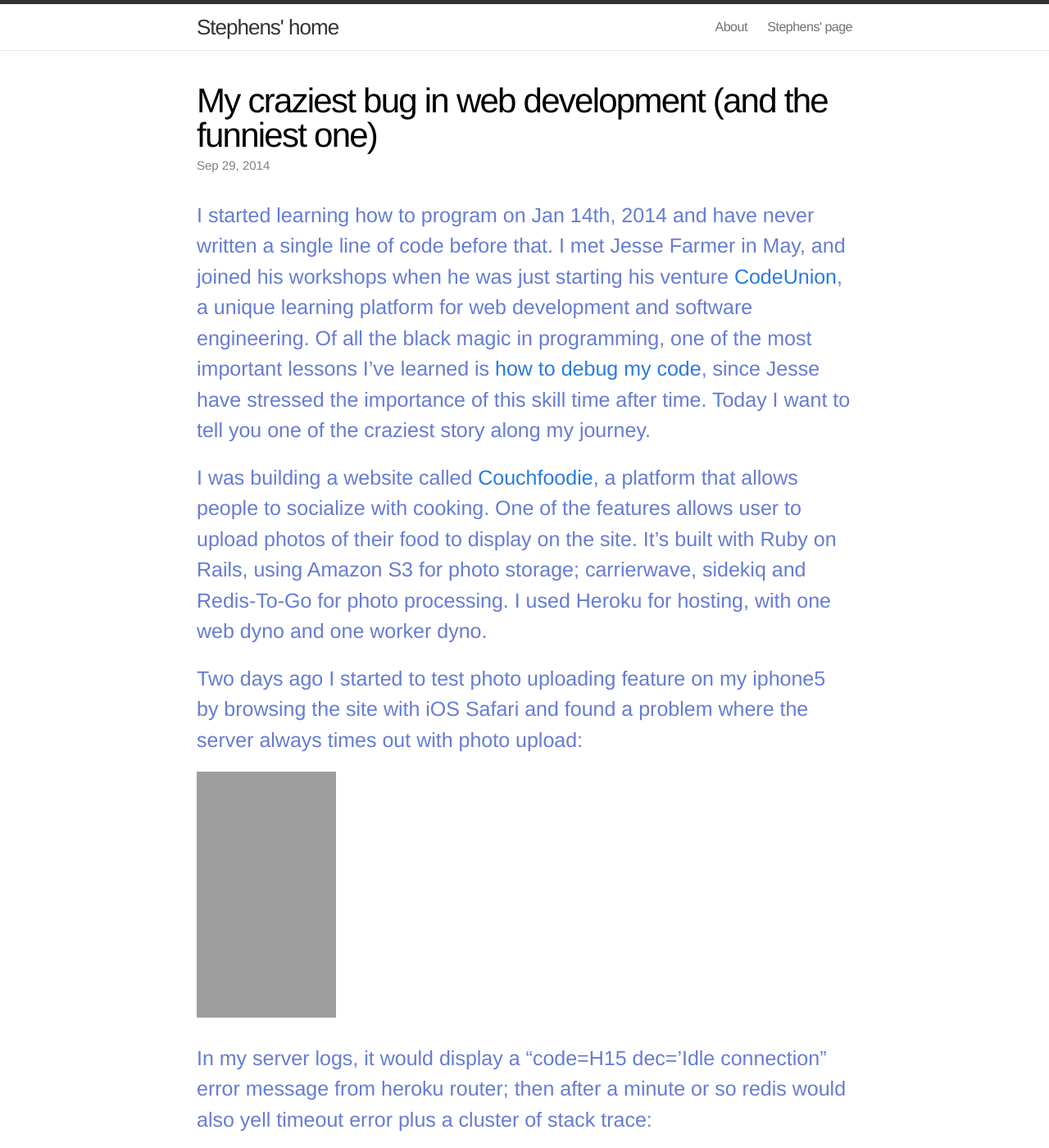
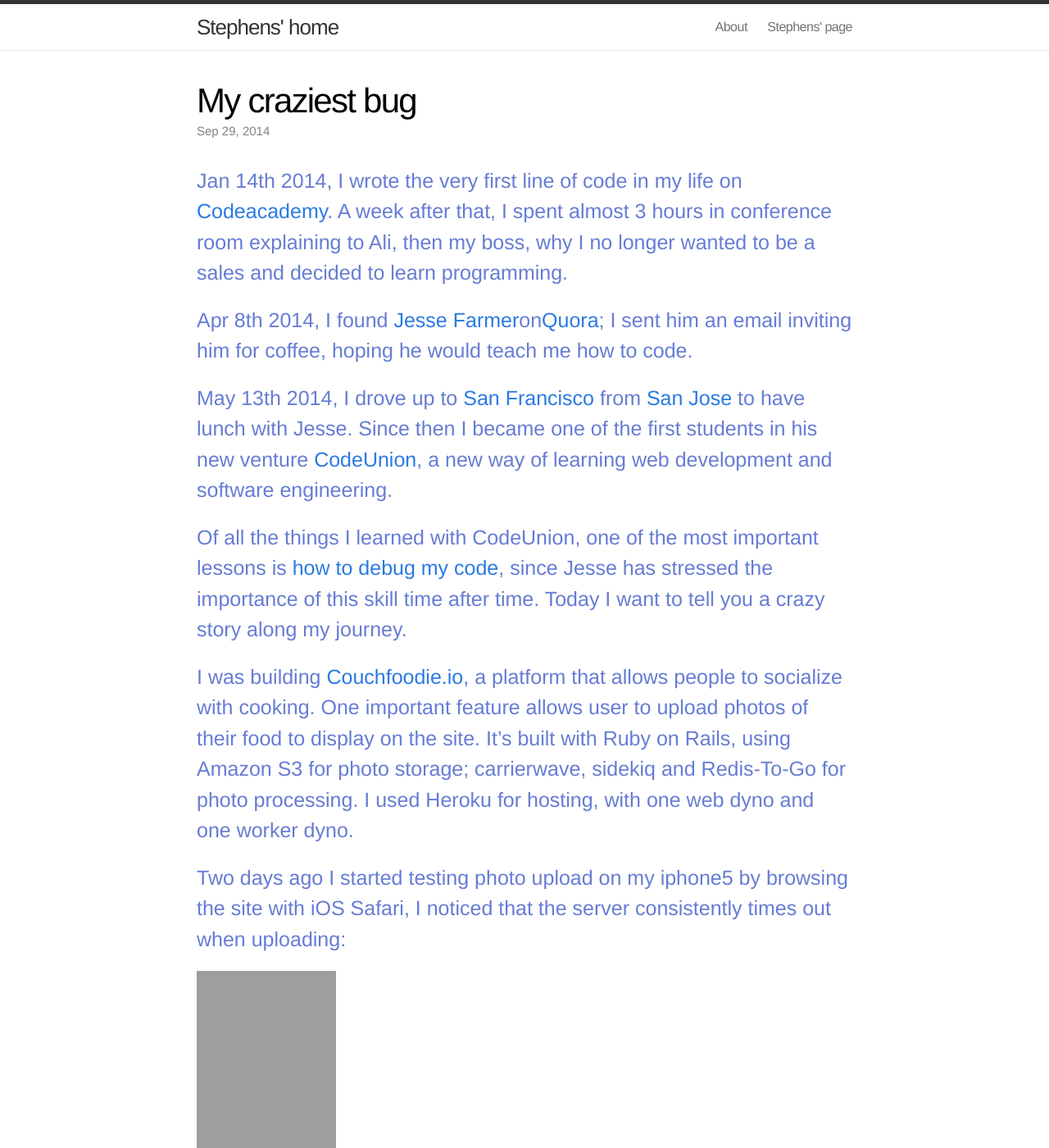
Before and after one commit to stephensxu/stephensxu.github.io, a Jekyll site: the page built from _posts/2014-09-29-craziest-bug.markdown, in a window 1280 px wide and 1400 px high. Shown: the whole window at 82% size. Built offline with Jekyll 4.4.1, drawn with Linux system fonts in a browser that asks for light colours; some of the changed text lies outside the part shown; grey boxes are pictures that could not be loaded.

Commit message:
made more change to crazy-bug

```diff
--- a/_posts/2014-09-29-craziest-bug.markdown
+++ b/_posts/2014-09-29-craziest-bug.markdown
@@ -1,15 +1,21 @@
 ---
 layout: post
-title:  My craziest bug in web development (and the funniest one)
+title:  My craziest bug
 date:   2014-09-29
 categories: technical
 ---
 
-I started learning how to program on Jan 14th, 2014 and have never written a single line of code before that. I met Jesse Farmer in May, and joined his workshops when he was just starting his venture <a href="http://codeunion.io" target="_blank">CodeUnion</a>, a unique learning platform for web development and software engineering. Of all the black magic in programming, one of the most important lessons I've learned is <a href="http://blog.codeunion.io/2014/09/03/teaching-novices-how-to-debug-code/" target="_blank">how to debug my code</a>, since Jesse have stressed the importance of this skill time after time. Today I want to tell you one of the craziest story along my journey.
+Jan 14th 2014, I wrote the very first line of code in my life on <a href="http://www.codeacademy.com" target="_blank">Codeacademy</a>. A week after that, I spent almost 3 hours in conference room explaining to Ali, then my boss, why I no longer wanted to be a sales and decided to learn programming.
 
-I was building a website called <a href="http://couchfoodie.io" target="_blank">Couchfoodie</a>, a platform that allows people to socialize with cooking. One of the features allows user to upload photos of their food to display on the site. It’s built with Ruby on Rails, using Amazon S3 for photo storage; carrierwave, sidekiq and Redis-To-Go for photo processing. I used Heroku for hosting, with one web dyno and one worker dyno.
+Apr 8th 2014, I found <a href="http://http://www.quora.com/Jesse-Farmer" target="_blank">Jesse Farmer</a>on<a href="http://http://www.quora.com/Jesse-Farmer" target="_blank">Quora</a>; I sent him an email inviting him for coffee, hoping he would teach me how to code.
 
-Two days ago I started to test photo uploading feature on my iphone5 by browsing the site with iOS Safari and found a problem where the server always times out with photo upload:
+May 13th 2014, I drove up to <a href="http://en.wikipedia.org/wiki/San_Francisco" target="_blank">San Francisco</a> from <a href="http://en.wikipedia.org/wiki/San_Jose,_California" target="_blank">San Jose</a> to have lunch with Jesse. Since then I became one of the first students in his new venture <a href="http://codeunion.io" target="_blank">CodeUnion</a>, a new way of learning web development and software engineering.
+
+Of all the things I learned with CodeUnion, one of the most important lessons is <a href="http://blog.codeunion.io/2014/09/03/teaching-novices-how-to-debug-code/" target="_blank">how to debug my code</a>, since Jesse has stressed the importance of this skill time after time. Today I want to tell you a crazy story along my journey.
+
+I was building <a href="http://couchfoodie.io" target="_blank">Couchfoodie.io</a>, a platform that allows people to socialize with cooking. One important feature allows user to upload photos of their food to display on the site. It’s built with Ruby on Rails, using Amazon S3 for photo storage; carrierwave, sidekiq and Redis-To-Go for photo processing. I used Heroku for hosting, with one web dyno and one worker dyno.
+
+Two days ago I started testing photo upload on my iphone5 by browsing the site with iOS Safari, I noticed that the server consistently times out when uploading:
 
 <img src="https://s3-us-west-1.amazonaws.com/stephensxu.github.io/my_craziest_bug/error.jpg" height="300" width="170" alt="">
 
@@ -19,7 +25,7 @@
 
 In a working scenario, the web dyno should have received the uploading and then unload the process to worker dyno for processing. However none of these server responded, instead it was heroku router.
 
-First I thought the server might have timed out due to file size was too big. So I conducted experiments with a 45KB tiny photo on my home wi-fi connection.
+First I thought the server might have timed out due to size of the file. So I conducted experiments with a 45KB tiny photo on my home Wi-Fi connection.
 
 Nope, still same result. That’s weird! I was certain that the same photo, uploading with same network connection worked fine with desktop chrome uploading. In order to find out at what stage did the server timeout, I wrapped my photo#create method in photos_controller with a bench method like so:
 
@@ -51,7 +57,7 @@
 
 - Thinking it might be my webserver, I switched my web server from WEBrick to Thin: **No**
 
-- Thinking it might be my Wi-fi network, I tried to upload with cellular LTE network: **No**
+- Thinking it might be my Wi-Fi network, I tried to upload with cellular LTE network: **No**
 
 - Thinking it might be Safari, I tried iOS chrome browser upload: small photo **Yes**, Large photo **No**
 
@@ -59,9 +65,9 @@
 
 Those inconsistent results made it really hard to isolate the problem. It seems I'd have to intercept requests sent by my iphone and look at header and body of the request to find some clues.
 
-Before I went that route, I asked Jesse to perform the same upload action with same 45KB photo with his phone. Surprisingly, everything worked fine on his phone, with different sized photos and for both wi-fi connection and LTE.
+Before I went that route, I asked Jesse to perform the same upload action with same 45KB photo with his phone. Surprisingly, everything worked fine on his phone, with different sized photos and for both Wi-Fi connection and LTE.
 
-Jesse was on iOS 8.0.2 and I was on iOS 8.0. Later that night I tried with an iphone running on iOS 7, an ipad mini and a Samsung galaxy SIII; they all worked fine. It became apparent that the timeout problem was unique to my phone only. But which configuration could have caused the difference? What if other people have the same configuration with me and go through same experiences when uploading photo?
+Jesse was on iOS 8.0.2 and I was on iOS 8.0. Later that night I tried with an iphone running on iOS 7, an ipad mini and a Samsung galaxy SIII; they all worked fine. It became apparent that the timeout problem was unique to my phone only. But which configuration could have caused the difference? What if other people have the same configuration with me and go through same experiences?
 
 We decided to go ahead and set up a proxy server on my desktop so we can intercept my iphone HTTP traffic. Since Heroku logs wasn't providing me enough information on what went wrong, I need an alternative to access the request sent by my phone BEFORE it even reaches heroku.
 
```
